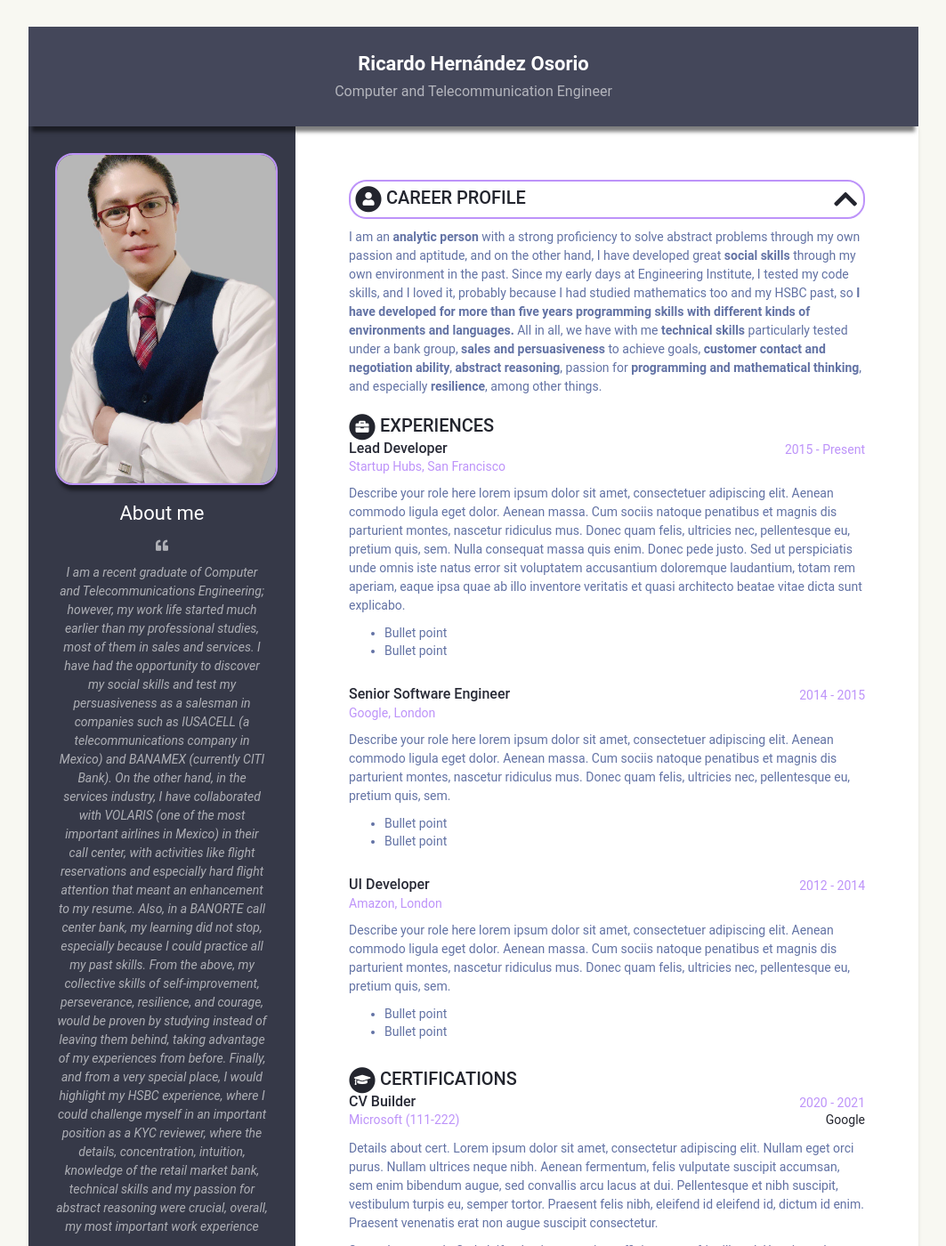
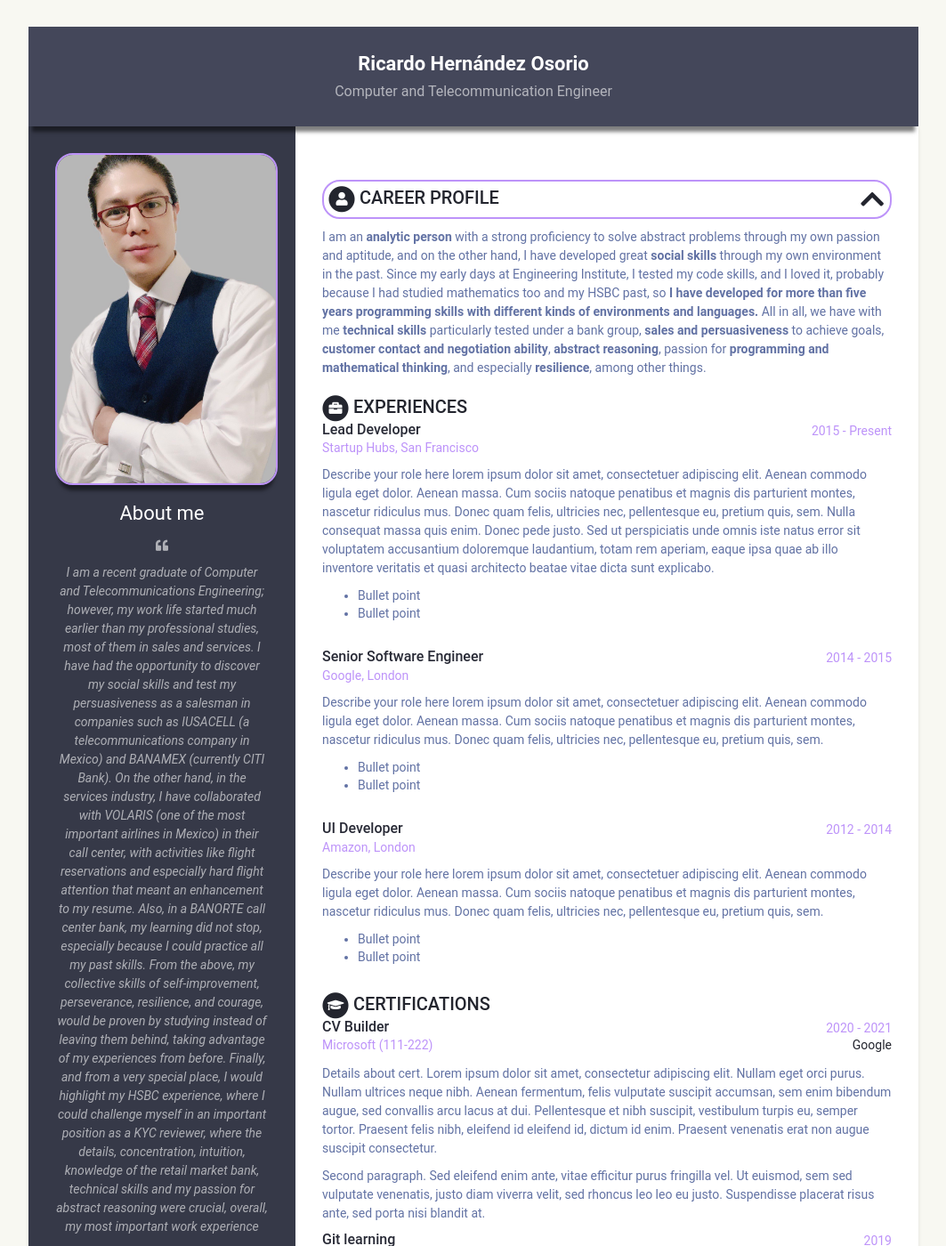
Before and after one commit to RicardoUAMmx/webcode, a Jekyll site: the page built from index.html, in a window 1280 px wide and 1400 px high. Shown: the whole window at 89% size, without its empty margins (108-1171 px from the left). Built offline with Jekyll 4.4.1, drawn with Linux system fonts in a browser that asks for light colours.

Commit message:
experimental cv-theme

```diff
--- a/_sass/_base.scss
+++ b/_sass/_base.scss
@@ -215,7 +215,7 @@
     margin-bottom: 0;
   }
   .section {
-    margin: 0 60px 20px;
+    margin: 0 30px 20px;
   }
 
   .experiences-section,
```
